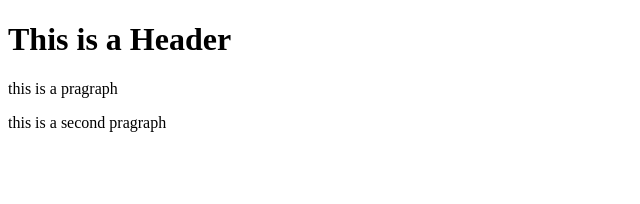
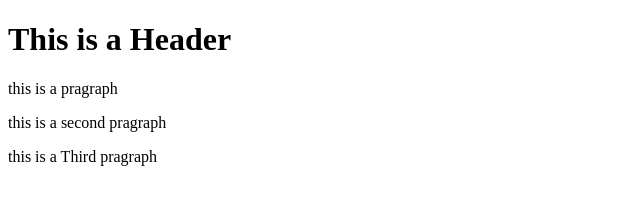
Before and after one commit to arasu-pos/arasu-gittest, a website: page index.html in a window 1280 px wide. Shown: the whole page, without its empty margins (0-640 px from the left). Drawn offline with Linux system fonts and the light colour scheme.

Commit message:
Package.json

```diff
--- a/index.html
+++ b/index.html
@@ -7,5 +7,6 @@
         <h1>This is a Header</h1>
         <p>this is a pragraph</p>
         <p>this is a second pragraph</p>
+        <p>this is a Third pragraph</p>
     </body>
 </html>
```
Also changed, not shown: package.json (added, +25 -0 lines), 2 other files.
